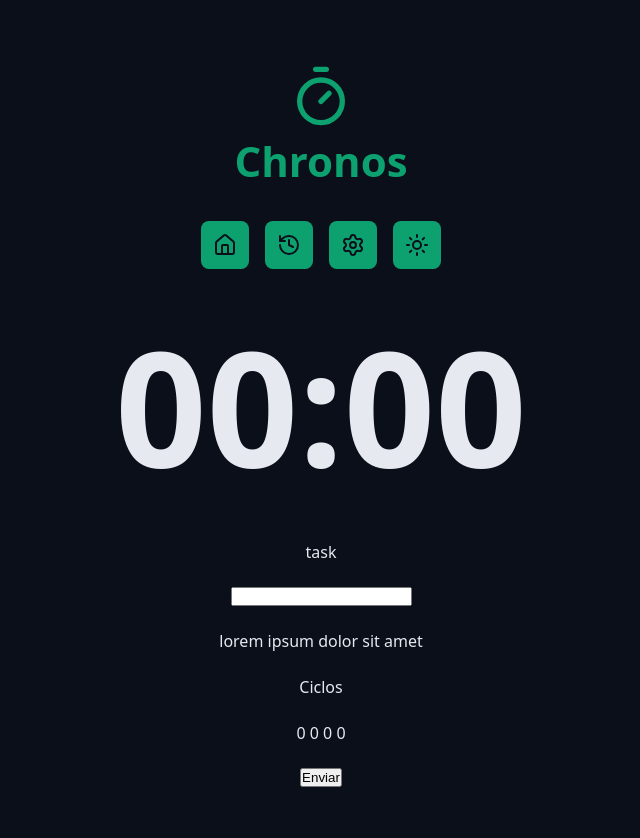
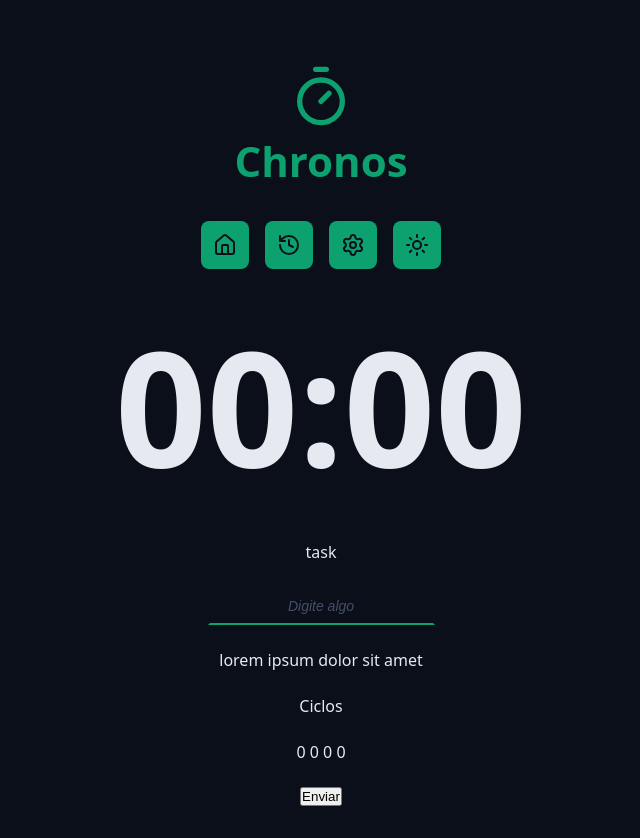
Before and after one commit to maquina23ltv-lab/Chronos-Pomodoro, a React (Vite) app: page / in a window 1280 px wide. Shown: the whole page, without its empty margins (319-959 px from the left). Built offline with nearby package versions, Linux system fonts and the light colour scheme.

Commit message:
Input Parte 3

```diff
--- a/src/App.tsx
+++ b/src/App.tsx
@@ -25,7 +25,12 @@
       <Container>
         <form className="form" action="">
           <div className="formRow">
-            <DefaultInput id="meuInput" type="text" labelText={"task"} />
+            <DefaultInput
+              id="meuInput"
+              type="text"
+              labelText="task"
+              placeholder="Digite algo"
+            />
           </div>
 
           <div className="formRow">
--- a/src/components/DefaultInput/index.tsx
+++ b/src/components/DefaultInput/index.tsx
@@ -1,3 +1,5 @@
+import styles from "./styles.module.css";
+
 type DefaultInputProps = {
   id: string;
   labelText: string;
@@ -12,7 +14,7 @@
   return (
     <>
       <label htmlFor={id}>{labelText}</label>
-      <input id={id} type={type} {...rest} />
+      <input className={styles.input} id={id} type={type} {...rest} />
     </>
   );
 }
--- /dev/null
+++ b/src/components/DefaultInput/styles.module.css
@@ -0,0 +1,28 @@
+.input {
+  background-color: transparent;
+  text-align: center;
+  font-size: 1.6rem;
+  padding: 0.8rem;
+  color: var(--text-default);
+  outline: none;
+
+  border: 0.2rem solid transparent;
+  border-bottom: 0.2rem solid var(--primary);
+  transition: all 0.1s ease-in-out;
+}
+
+.input:focus {
+  border-radius: 0.8rem;
+  border: 0.2rem solid var(--primary);
+}
+
+.input::placeholder {
+  color: var(--gray-500);
+  font-size: 1.4rem;
+  font-style: italic;
+}
+
+.input:disabled {
+  border-bottom: 0.2rem solid var(--disabled);
+  color: var(--text-muted);
+}
```
